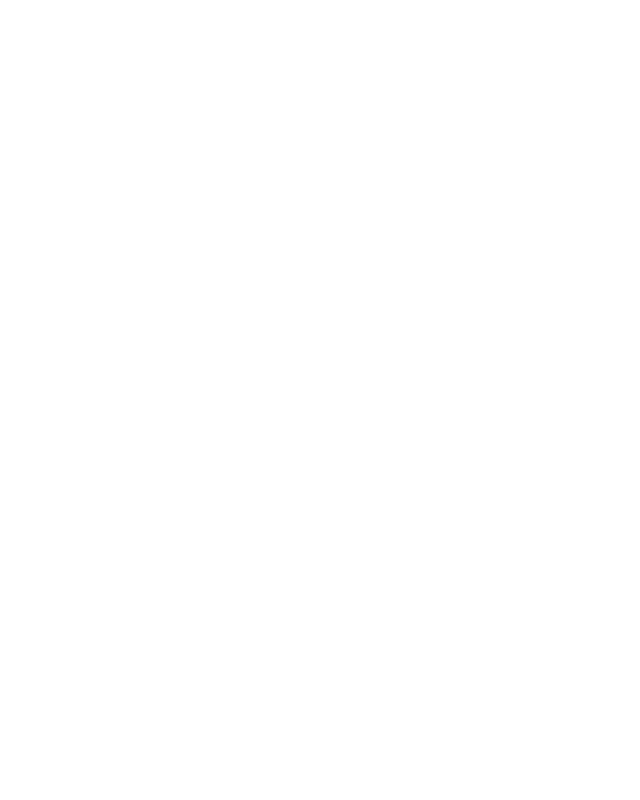
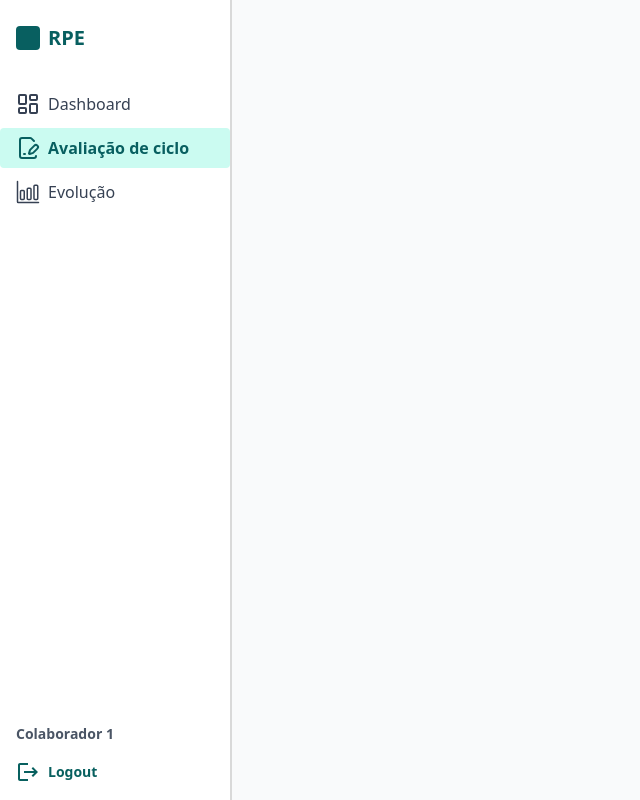
Before and after one commit to ForrocketLab/forrocket-front, a React (Vite) app: page /avaliacao in a window 1280 px wide. Before the commit this address had no page. Shown: the whole page, without its empty margins (0-640 px from the left). Built offline with nearby package versions, Linux system fonts and the light colour scheme.

Commit message:
feat(feat/360-mentor-evaluation): added sidebar component

```diff
--- a/package.json
+++ b/package.json
@@ -17,6 +17,7 @@
     "react": "^19.1.0",
     "react-dom": "^19.1.0",
     "react-hook-form": "^7.58.0",
+    "react-icons": "^5.5.0",
     "react-router-dom": "^7.6.2"
   },
   "devDependencies": {
--- a/src/App.tsx
+++ b/src/App.tsx
@@ -1,14 +1,18 @@
 import { BrowserRouter, Route, Routes } from 'react-router-dom';
-import LoginPage from './pages/login/Login';
+import LoginPage from './pages/login/login';
 import { AuthProvider } from './contexts/AuthProvider';
 import HomePage from './pages/home/Home';
+import Sidebar from './components/Sidebar';
+import EvaluationPage from './pages/evaluation/evaluation';
 
 function App() {
   return (
     <BrowserRouter>
       <AuthProvider>
+        <Sidebar />
         <Routes>
           <Route path='/' element={<HomePage />} />
+          <Route path='/avaliacao' element={<EvaluationPage />} />
           <Route path='/login' element={<LoginPage />} />
         </Routes>
       </AuthProvider>
--- /dev/null
+++ b/src/components/Sidebar.tsx
@@ -0,0 +1,57 @@
+import { useContext } from 'react';
+import { AuthContext } from '../contexts/AuthProvider';
+import { Link, useLocation } from 'react-router-dom';
+import { LuLayoutDashboard, LuFilePenLine } from "react-icons/lu";
+import { IoBarChartOutline } from "react-icons/io5";
+import { MdLogout } from "react-icons/md";
+
+const Sidebar = () => {
+  const auth = useContext(AuthContext);
+  const location = useLocation();
+
+  if (!auth) return null;
+
+  return (
+    <aside className="fixed top-0 left-0 h-full w-[232px] bg-white flex flex-col justify-between py-4 z-20 border-r-2 border-[#D9D9D9]">
+      <div>
+        {/* rpe */}
+        <div className="flex items-center gap-2 px-4 py-2 mb-6">
+          <div className="w-6 h-6 bg-[#085F60] rounded" />
+          <span className="font-bold text-xl text-[#085F60]">RPE</span>
+        </div>
+        {/* navigation */}
+        <nav className="flex flex-col gap-1">
+          <Link to="/" className={`flex items-center gap-2 px-4 py-2 rounded transition-colors ${location.pathname === '/' ? 'bg-teal-100 text-[#085F60] font-bold' : 'text-gray-700 hover:bg-gray-100'}`}>
+            <LuLayoutDashboard className={`text-base w-6 h-6 ${location.pathname === '/' ? 'text-[#085F60]' : 'text-gray-700 group-hover:text-[#085F60]'}`} />
+            <span>Dashboard</span>
+          </Link>
+          <Link to="/avaliacao" className={`flex items-center gap-2 px-4 py-2 rounded transition-colors ${location.pathname === '/avaliacao' ? 'bg-teal-100 text-[#085F60] font-bold' : 'text-gray-700 hover:bg-gray-100'}`}>
+            <LuFilePenLine className={`text-base w-6 h-6 ${location.pathname === '/avaliacao' ? 'text-[#085F60]' : 'text-gray-700 group-hover:text-[#085F60]'}`} />
+            <span>Avaliação de ciclo</span>
+          </Link>
+          <Link to="/evolucao" className={`flex items-center gap-2 px-4 py-2 rounded transition-colors ${location.pathname === '/evolucao' ? 'bg-teal-100 text-[#085F60] font-bold' : 'text-gray-700 hover:bg-gray-100'}`}>
+            <IoBarChartOutline className={`text-base w-6 h-6 ${location.pathname === '/evolucao' ? 'text-[#085F60]' : 'text-gray-700 group-hover:text-[#085F60]'}`} />
+            <span>Evolução</span>
+          </Link>
+        </nav>
+      </div>
+      {/* user and logout */}
+      <div className="flex flex-col gap-2 px-4">
+        <div className="flex items-center gap-2 text-xs text-gray-600 mb-2">
+          {auth.user && (
+            <span className="bg-gray-200 rounded-full p-2 w-8 h-8 flex items-center justify-center font-bold text-[#085F60] text-sm uppercase">
+              {auth.user.name.split(' ').map(n => n[0]).join('').slice(0,2)}
+            </span>
+          )}
+          <span className="text-sm font-bold">Colaborador 1</span>
+        </div>
+        <button onClick={auth.logout} className="flex items-center gap-2 text-[#08605F] hover:text-[#08605F] text-sm font-bold">
+          <MdLogout className="text-base w-6 h-6" />
+          Logout
+        </button>
+      </div>
+    </aside>
+  );
+};
+
+export default Sidebar;
--- /dev/null
+++ b/src/pages/evaluation/evaluation.tsx
@@ -0,0 +1,14 @@
+import Sidebar from '../../components/Sidebar';
+
+const EvaluationPage = () => {
+  return (
+    <div className="flex min-h-screen">
+      <Sidebar />
+      <main className="flex-1 ml-48 bg-gray-50 p-8">
+        {/* Conteúdo da página de avaliação */}
+      </main>
+    </div>
+  );
+};
+
+export default EvaluationPage;
--- a/tsconfig.app.json
+++ b/tsconfig.app.json
@@ -19,7 +19,6 @@
     "strict": true,
     "noUnusedLocals": true,
     "noUnusedParameters": true,
-    "erasableSyntaxOnly": true,
     "noFallthroughCasesInSwitch": true,
     "noUncheckedSideEffectImports": true
   },
```
Also changed, not shown: 1 other file (tests, documents, lock files or other folders).
